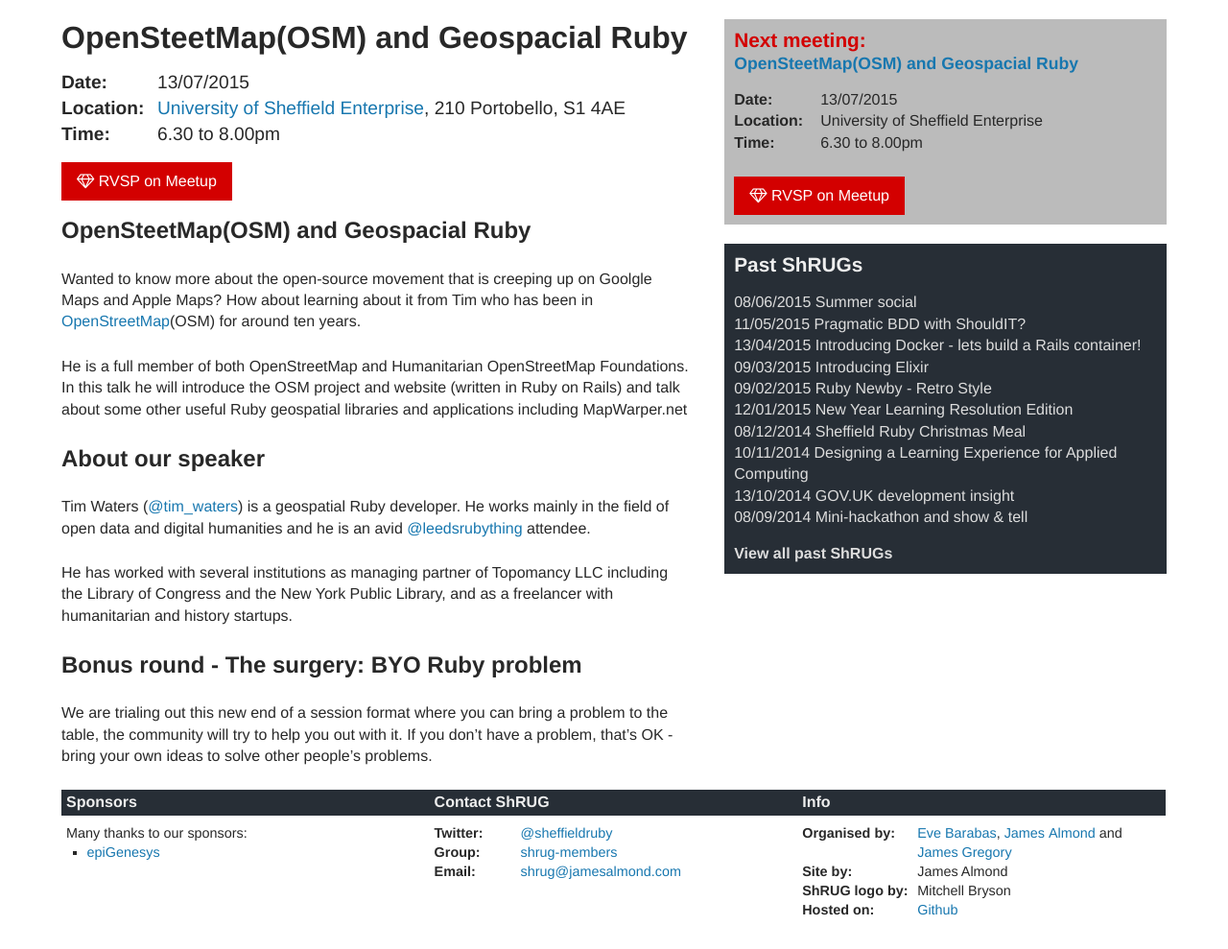
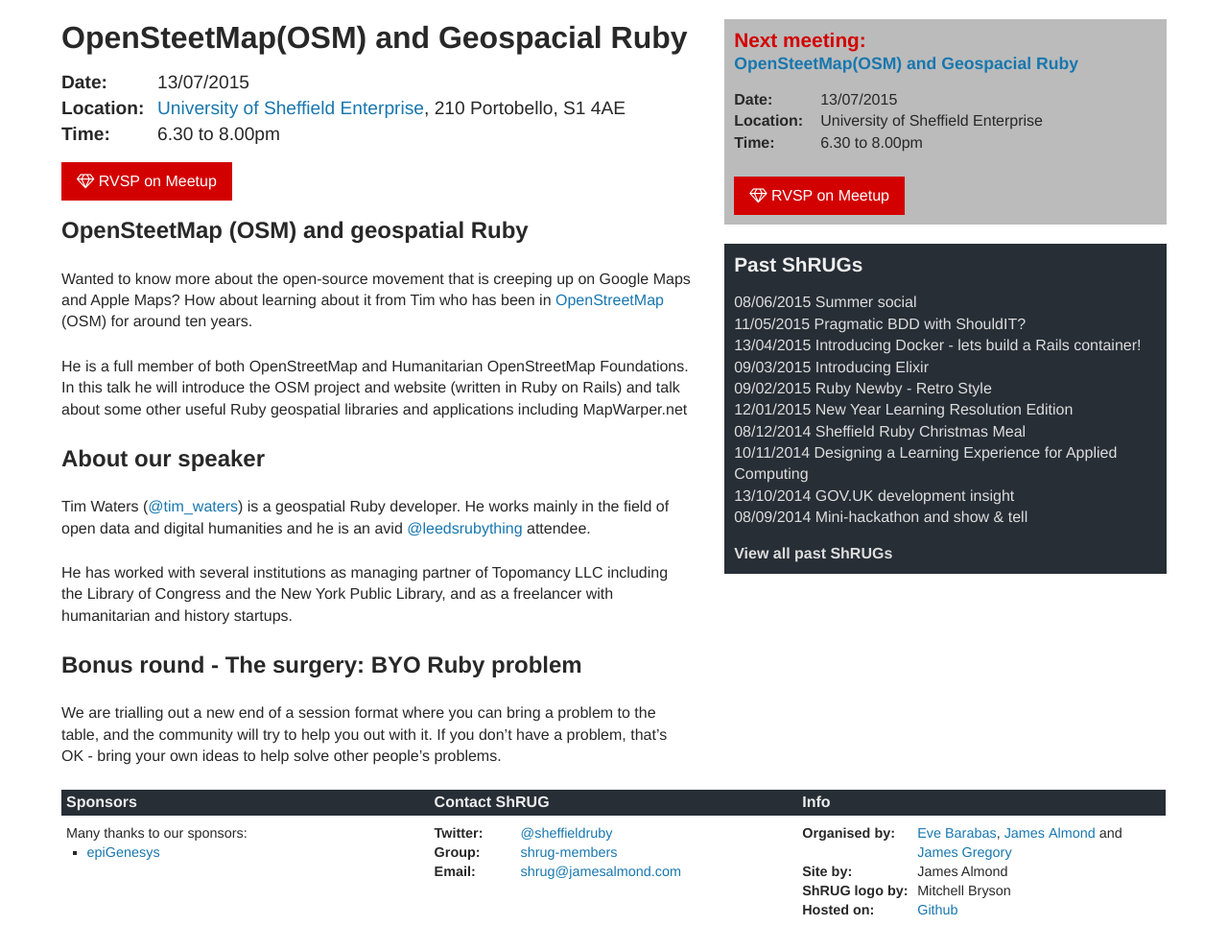
Before and after one commit to shruggers/shruggers.github.com, a Jekyll site: the page built from _posts/2015-07-13-shrug-68.markdown, in a window 1280 px wide. Shown: the part 171-1160 px from the top of the page at 96% size. Built offline with Jekyll 4.4.1, drawn with Linux system fonts in a browser that asks for light colours; nearby versions of some CDN libraries.

Commit message:
Minor changes

```diff
--- a/_posts/2015-07-13-shrug-68.markdown
+++ b/_posts/2015-07-13-shrug-68.markdown
@@ -7,9 +7,9 @@
 published: true
 ---
 
-### OpenSteetMap(OSM) and Geospacial Ruby
+### OpenSteetMap (OSM) and geospatial Ruby
 
-Wanted to know more about the open-source movement that is creeping up on Goolgle Maps and Apple Maps? How about learning about it from Tim who has been in [OpenStreetMap](http://www.openstreetmap.org/)(OSM) for around ten years.
+Wanted to know more about the open-source movement that is creeping up on Google Maps and Apple Maps? How about learning about it from Tim who has been in [OpenStreetMap](http://www.openstreetmap.org/) (OSM) for around ten years.
 
 He is a full member of both OpenStreetMap and Humanitarian OpenStreetMap Foundations. In this talk he will introduce the OSM project and website (written in Ruby on Rails) and talk about some other useful Ruby geospatial libraries and applications including MapWarper.net
 
@@ -21,4 +21,4 @@
 
 ### Bonus round - The surgery: BYO Ruby problem
 
-We are trialing out this new end of a session format where you can bring a problem to the table, the community will try to help you out with it. If you don't have a problem, that's OK - bring your own ideas to solve other people's problems.
+We are trialling out a new end of a session format where you can bring a problem to the table, and the community will try to help you out with it. If you don't have a problem, that's OK - bring your own ideas to help solve other people's problems.
```
